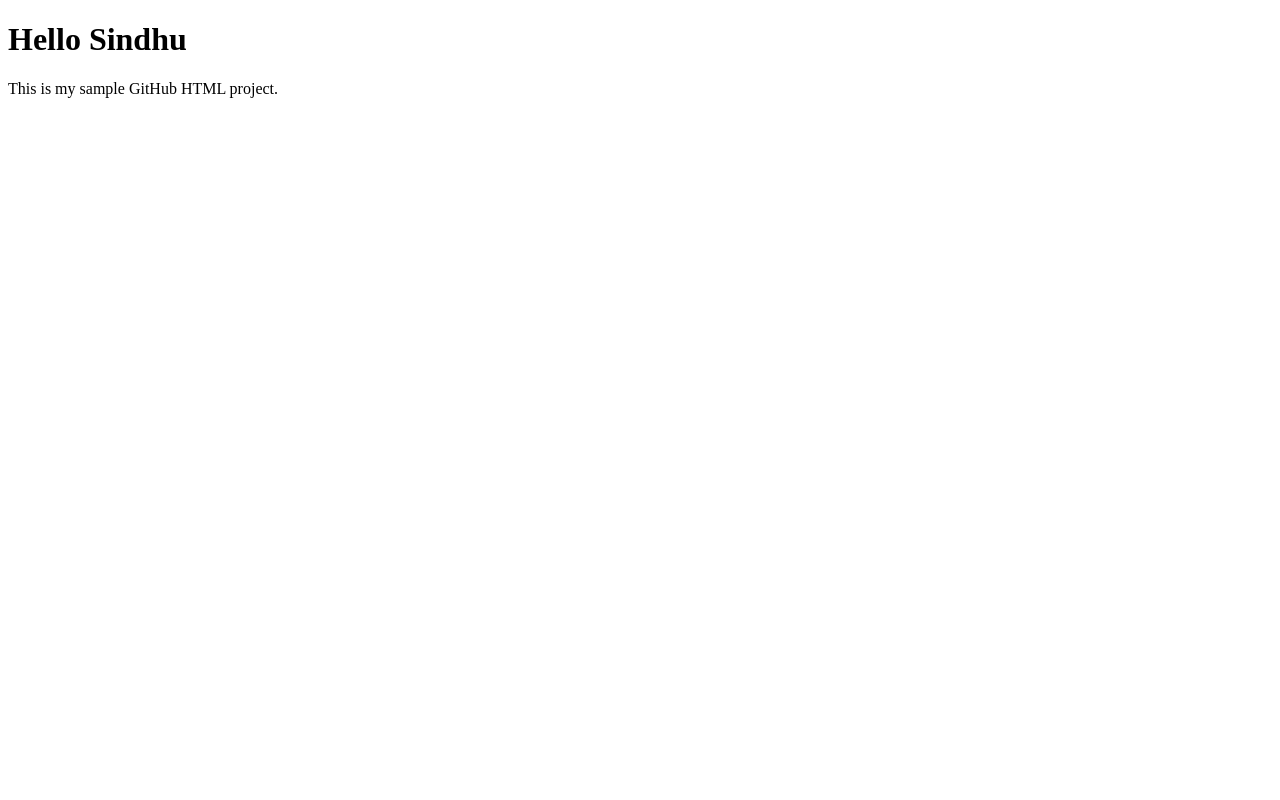
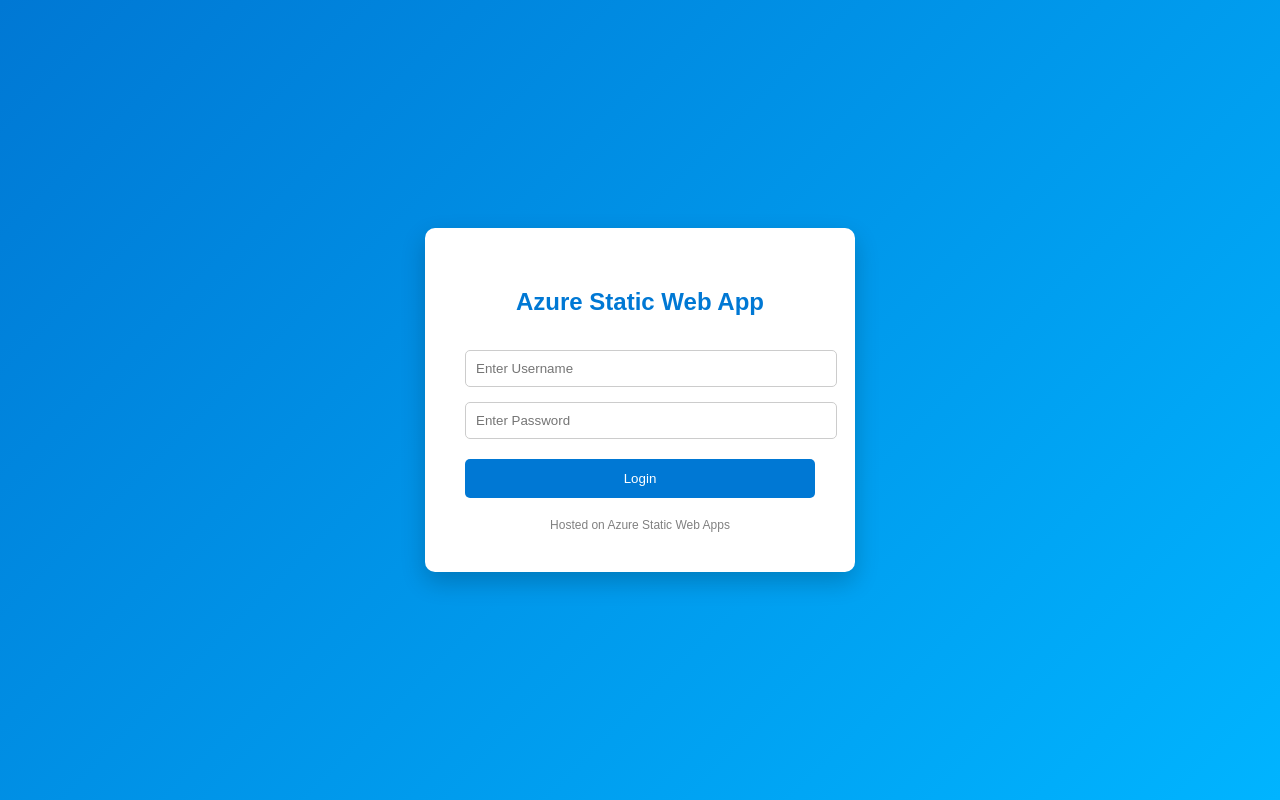
Before and after one commit to SindhuHG280699/html-practice, a plain HTML site: page index.html in a window 1280 px wide. Drawn offline with Linux system fonts and the light colour scheme.

Commit message:
index.html updated

```diff
--- a/index.html
+++ b/index.html
@@ -1,10 +1,125 @@
 <!DOCTYPE html>
-<html>
+<html lang="en">
 <head>
-    <title>Sindhu Practice</title>
+<meta charset="UTF-8">
+<title>Azure Static Web App - Demo</title>
+<meta name="viewport" content="width=device-width, initial-scale=1.0">
+
+    <style>
+        body {
+            margin: 0;
+            font-family: Arial, Helvetica, sans-serif;
+            background: linear-gradient(135deg, #0078D4, #00B4FF);
+            display: flex;
+            justify-content: center;
+            align-items: center;
+            height: 100vh;
+        }
+
+        .container {
+            background: white;
+            padding: 40px;
+            border-radius: 10px;
+            width: 350px;
+            box-shadow: 0 10px 25px rgba(0,0,0,0.2);
+        }
+
+        h2 {
+            text-align: center;
+            color: #0078D4;
+        }
+
+        input {
+            width: 100%;
+            padding: 10px;
+            margin-top: 15px;
+            border-radius: 5px;
+            border: 1px solid #ccc;
+        }
+
+        button {
+            width: 100%;
+            padding: 12px;
+            margin-top: 20px;
+            background-color: #0078D4;
+            color: white;
+            border: none;
+            border-radius: 5px;
+            cursor: pointer;
+        }
+
+        button:hover {
+            background-color: #005A9E;
+        }
+
+        .response {
+            margin-top: 15px;
+            font-size: 14px;
+            color: green;
+        }
+
+        .footer {
+            text-align: center;
+            margin-top: 20px;
+            font-size: 12px;
+            color: gray;
+        }
+</style>
 </head>
+
 <body>
-    <h1>Hello Sindhu </h1>
-    <p>This is my sample GitHub HTML project.</p>
+
+<div class="container">
+<h2>Azure Static Web App</h2>
+
+    <input type="text" id="username" placeholder="Enter Username" />
+<input type="password" id="password" placeholder="Enter Password" />
+
+    <button onclick="callAPI()">Login</button>
+
+    <div class="response" id="responseMessage"></div>
+
+    <div class="footer">
+        Hosted on Azure Static Web Apps
+</div>
+</div>
+
+<script>
+    async function callAPI() {
+        const username = document.getElementById("username").value;
+        const password = document.getElementById("password").value;
+
+        if (!username || !password) {
+            document.getElementById("responseMessage").innerText = "Please enter credentials.";
+            return;
+        }
+
+        try {
+            // 🔹 Replace with your Container App API URL
+            const apiUrl = "https://your-container-app-url/api/login";
+
+            const response = await fetch(apiUrl, {
+                method: "POST",
+                headers: {
+                    "Content-Type": "application/json"
+                },
+                body: JSON.stringify({
+                    username: username,
+                    password: password
+                })
+            });
+
+            const result = await response.json();
+
+            document.getElementById("responseMessage").innerText =
+                "Response: " + JSON.stringify(result);
+
+        } catch (error) {
+            document.getElementById("responseMessage").innerText =
+                "Error connecting to backend.";
+        }
+    }
+</script>
+
 </body>
 </html>
```
